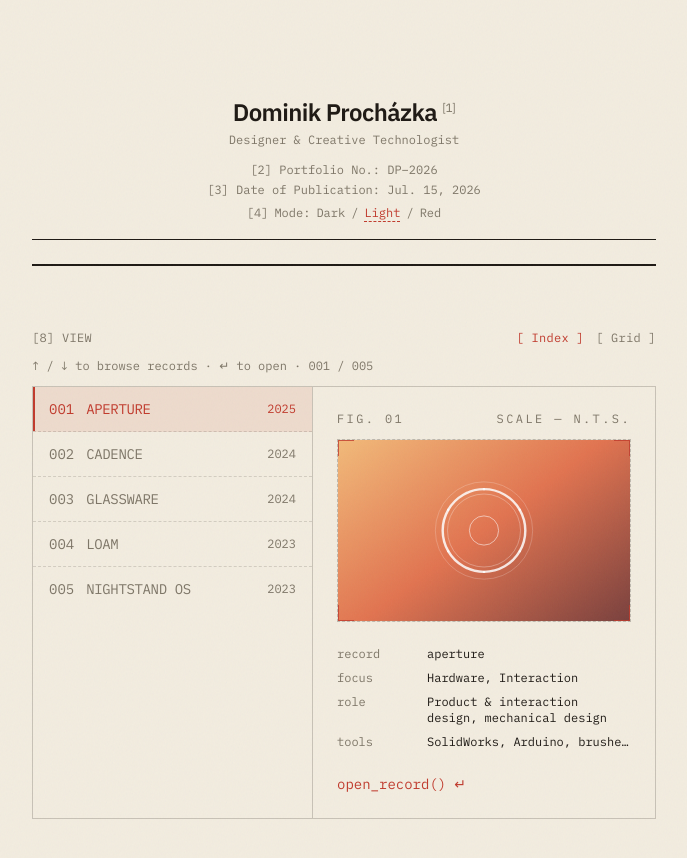
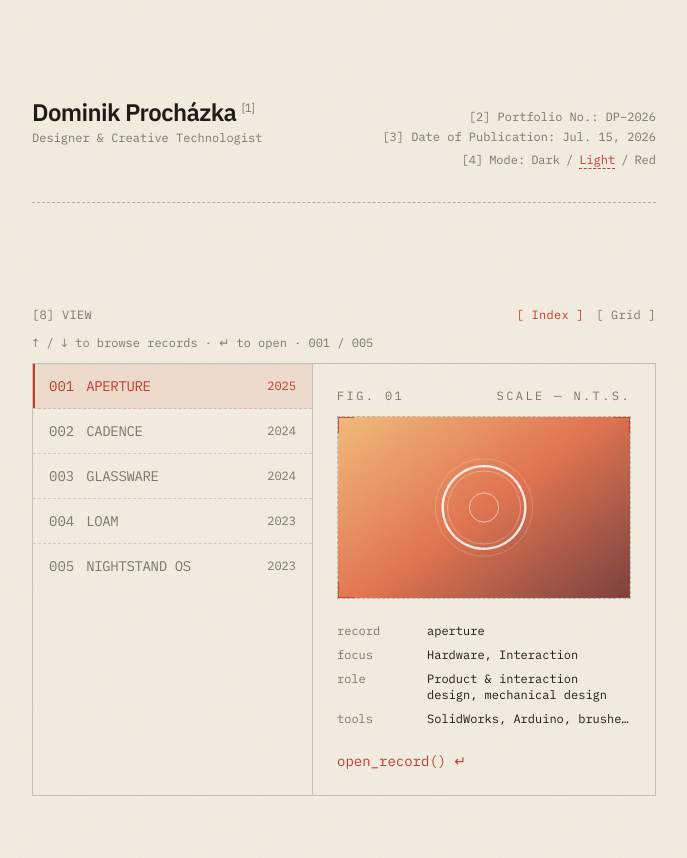
Before and after one commit to domproch/dominik-portfolio, a Next.js app: page / in a window 1280 px wide. Shown: the top 858 px of the page, without its empty margins (296-983 px from the left). Built offline with nearby package versions, Linux system fonts and the light colour scheme.

Commit message:
Revert header to split layout, replace solid dividers with a single dotted line

```diff
--- a/src/app/page.tsx
+++ b/src/app/page.tsx
@@ -6,18 +6,20 @@ export default function Home() {
   return (
     <>
       <div className="mx-auto max-w-2xl px-6 pt-16 sm:pt-24">
-        <header className="border-b-2 border-foreground pb-6">
-          <div className="flex flex-col items-center gap-1 border-b border-foreground pb-4 text-center">
+        <header className="pb-6">
+          <div className="flex flex-wrap items-baseline justify-between gap-x-6 gap-y-2 pb-4">
+            <div>
               <p className="text-xl font-semibold tracking-tight sm:text-2xl">
                 Dominik Procházka{" "}
                 <span className="align-super text-xs font-normal text-muted">
                   [1]
                 </span>
               </p>
-            <p className="font-mono text-xs text-muted">
+              <p className="mt-0.5 font-mono text-xs text-muted">
                 Designer & Creative Technologist
               </p>
-            <div className="mt-2 font-mono text-xs leading-relaxed text-muted">
+            </div>
+            <div className="text-right font-mono text-xs leading-relaxed text-muted">
               <p>
                 <span className="text-muted">[2]</span>{" "}
                 Portfolio No.: DP&ndash;2026
@@ -31,6 +33,8 @@ export default function Home() {
               </p>
             </div>
           </div>
+
+          <div className="my-4 border-t border-dashed border-foreground/30" />
 
           {/*
           <p className="mt-4 text-lg font-medium tracking-tight sm:text-xl">
```
Lines whose indentation alone changed are shown as unchanged.
